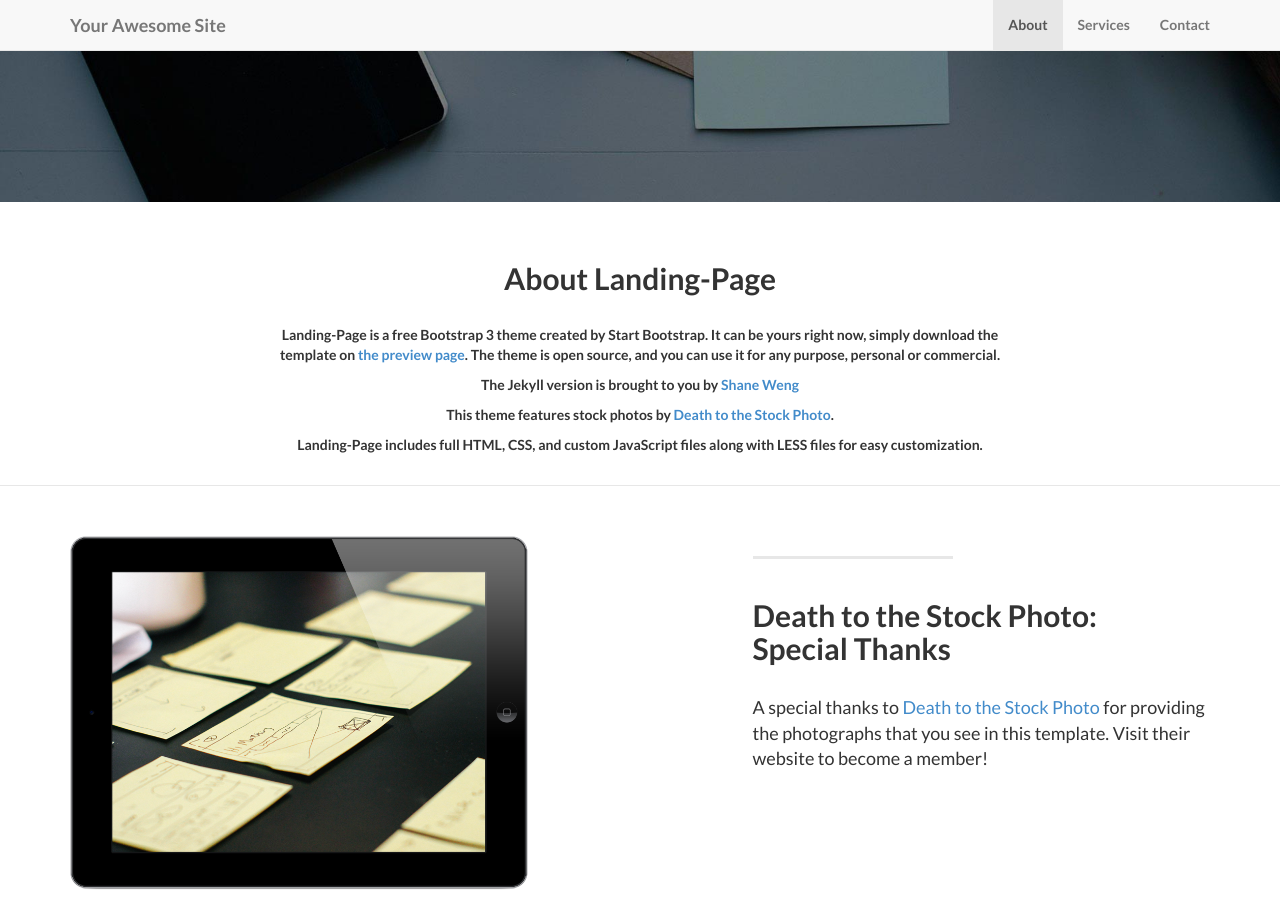
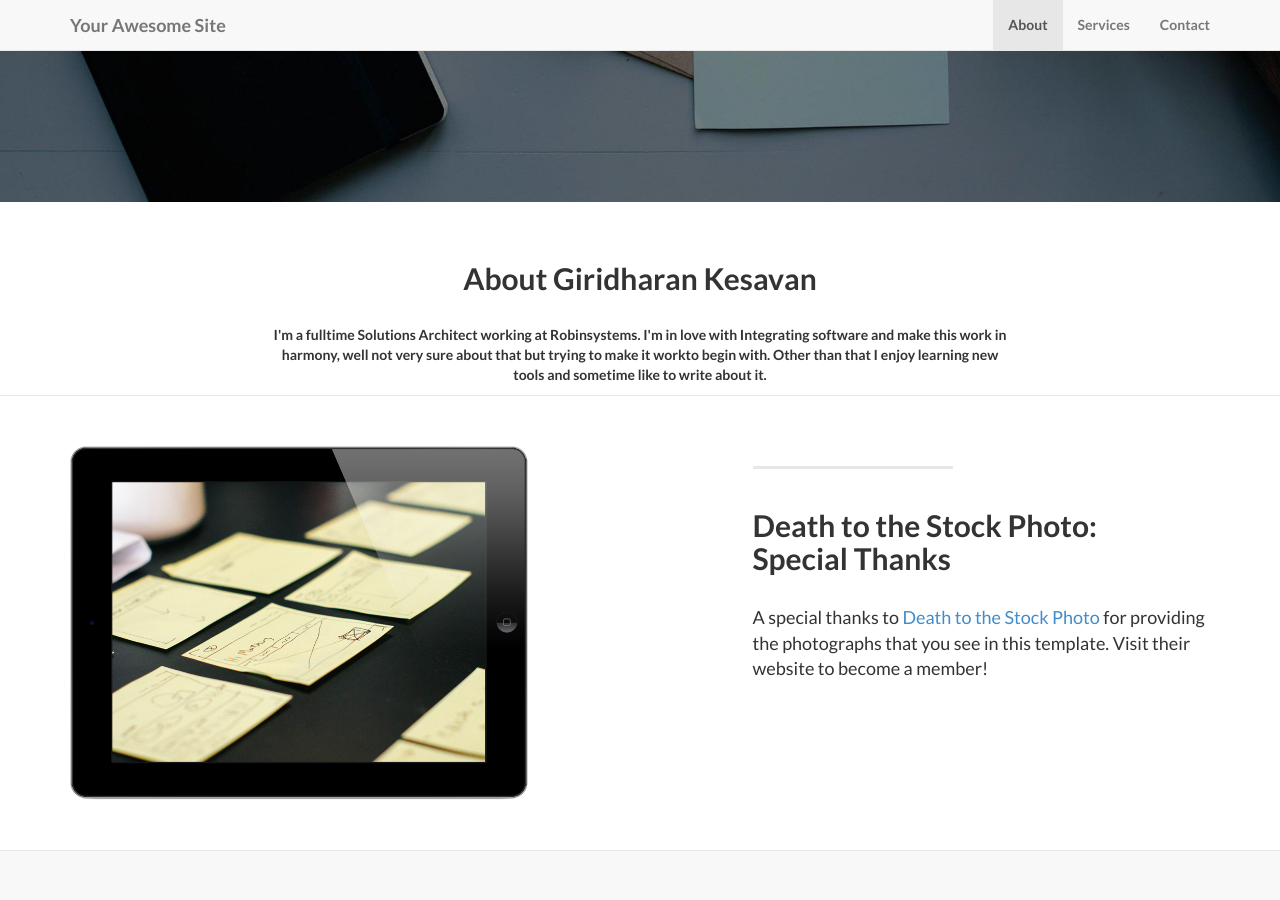
Before and after one commit to gkesavan/gkesavan.github.io, a Jekyll site: the page built from index.html, in a window 1280 px wide and 900 px high, scrolled down 575 px. Built offline with Jekyll 4.4.1, drawn with Linux system fonts in a browser that asks for light colours.

Commit message:
update about.html

```diff
--- a/_includes/about.html
+++ b/_includes/about.html
@@ -3,12 +3,9 @@
         <div class="row">
             <div class="col-lg-8 col-lg-offset-2">
               <br/><br/>
-              <h2>About Landing-Page</h2>
+              <h2>About Giridharan Kesavan</h2>
               <br/>
-                <p>Landing-Page is a free Bootstrap 3 theme created by Start Bootstrap. It can be yours right now, simply download the template on <a href="http://startbootstrap.com/template-overviews/landing-page/">the preview page</a>. The theme is open source, and you can use it for any purpose, personal or commercial.</p>
-                <p>The Jekyll version is brought to you by <a href="https://github.com/swcool">Shane Weng</a></p>
-                <p>This theme features stock photos by <a href="http://join.deathtothestockphoto.com//">Death to the Stock Photo</a>.</p>
-                <p>Landing-Page includes full HTML, CSS, and custom JavaScript files along with LESS files for easy customization.</p>
+                <p>I'm a fulltime Solutions Architect working at Robinsystems. I'm in love with Integrating software and make this work in harmony, well not very sure about that but trying to make it workto begin with. Other than that I enjoy learning new tools and sometime like to write about it.
                 <br/>
               </div>
         </div>
```
